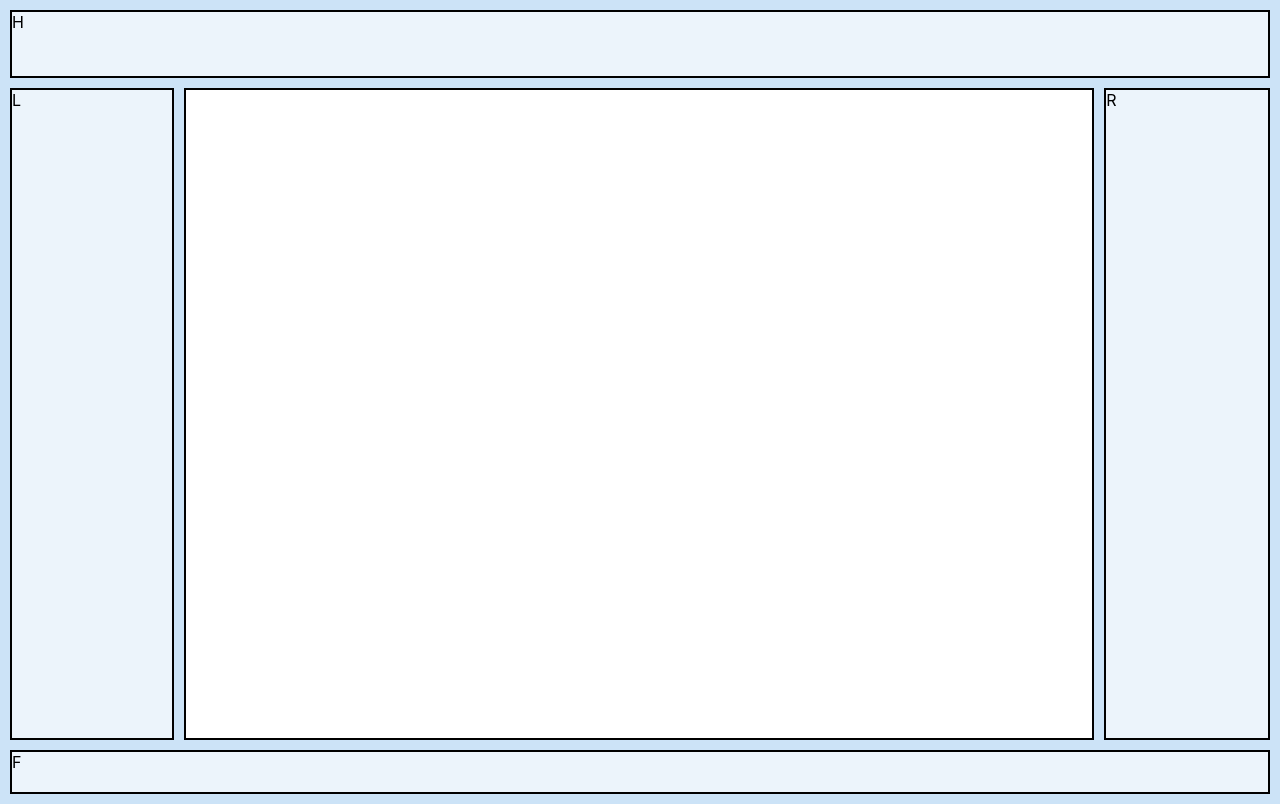
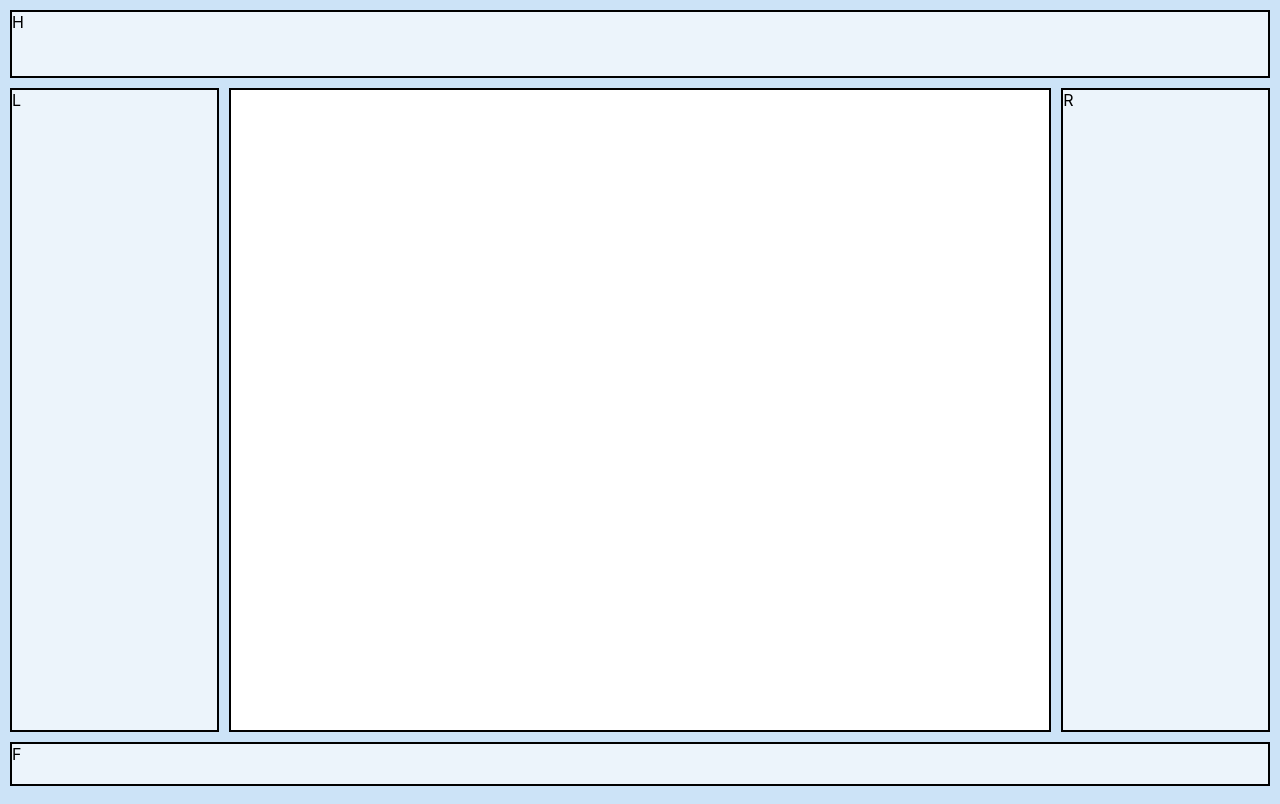
Before and after one commit to can-aslan/TriPaint, a React (Create React App) app in the folder tripaint/: page / in a window 1280 px wide. Built offline with nearby package versions, Linux system fonts and the light colour scheme.

Commit message:
Converted CSS Grid to CSS Flex

```diff
--- a/tripaint/src/App.js
+++ b/tripaint/src/App.js
@@ -7,11 +7,17 @@ import './styles/App.css';
 function App() {
   return (
     <div className="App">
-      <div className="t_header"><Header /></div>
-      <div className="t_leftui"><LeftUI /></div>
-      <div className="t_canvas"><canvas /></div>
-      <div className="t_rightui"><RightUI /></div>
-      <div className="t_footer"><Footer /></div>
+      <div classname="header_container">
+        <div className="t_header"><Header /></div>
+      </div>
+      <div className="content_container">
+        <div className="t_leftui"><LeftUI /></div>
+        <div className="t_canvas"><canvas /></div>
+        <div className="t_rightui"><RightUI /></div>
+      </div>
+      <div className="footer_container">
+        <div className="t_footer"><Footer /></div>
+      </div>
     </div>
   );
 }
--- a/tripaint/src/styles/App.css
+++ b/tripaint/src/styles/App.css
@@ -4,46 +4,62 @@
   --ui_border: #000000;
 }
 
+body, html {
+  margin: 0;
+  padding: 0;
+  background-color: var(--background);
+}
+
 .App {
-  display: grid;
-  grid-template-areas:
-    'header header header header header header'
-    'menu main main main main right'
-    'footer footer footer footer footer footer';
-  gap: 10px;
+  height: 45vmax;
+  display: flex;
+  flex-direction: column;
   background-color: var(--background);
   padding: 10px;
+  gap: 10px;
+}
+
+.header_container {
+  display: flex;
+  justify-content: space-between;
+  gap: 10px;
 }
 
 .t_header {
-  grid-area: header;
+  flex: 1;
   height: 8vh;
   background-color: var(--ui_background);
   border: solid 2px var(--ui_border);
 }
 
+.content_container {
+  display: flex;
+  align-items: stretch;
+  gap: 10px;
+  flex: 1;
+}
+
 .t_leftui {
-  grid-area: menu;
+  flex: 1;
   background-color: var(--ui_background);
   border: solid 2px var(--ui_border);
 }
 
 .t_canvas {
-  height: 81vh;
-  grid-area: main;
+  flex: 4;
   background-color: white;
+  height: 80vh;
   border: solid 2px var(--ui_border);
 }
 
 .t_rightui {
-  grid-area: right;
+  flex: 1;
   background-color: var(--ui_background);
   border: solid 2px var(--ui_border);
 }
 
 .t_footer {
   height: 5vh;
-  grid-area: footer;
   background-color: var(--ui_background);
   border: solid 2px var(--ui_border);
 }
```
